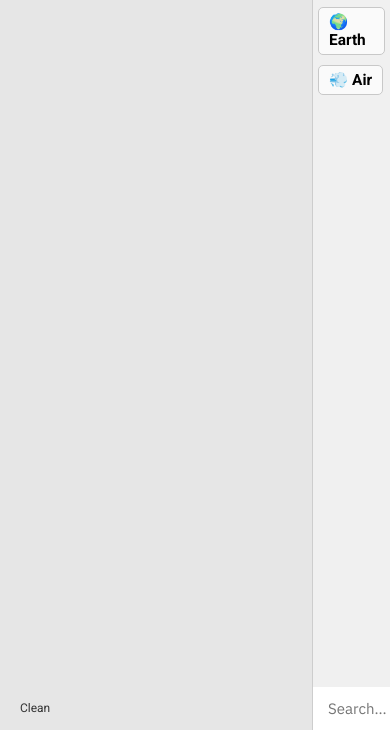
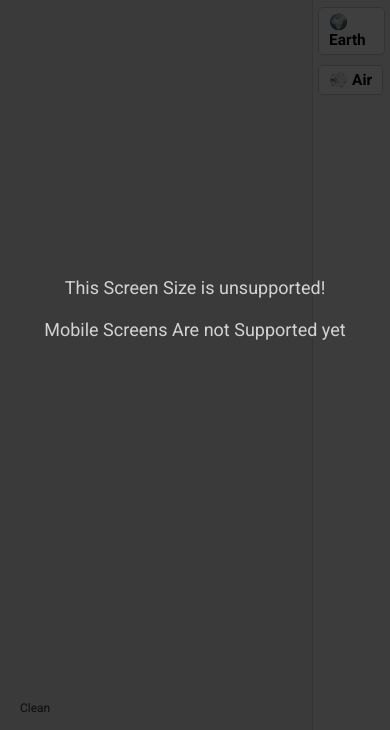
Before and after one commit to Copy05/InfinitCraft, a plain HTML site: page index.html in a window 390 px wide. Shown: the part 114-844 px from the top of the page. Drawn offline with Linux system fonts and the light colour scheme.

Commit message:
Performance: Restricted Users with smaller width (512px) screens

```diff
--- a/index.html
+++ b/index.html
@@ -26,5 +26,11 @@
         </div>
         <div id="clean-button">Clean</div>
     </div>
+
+    <div class="unsupported-container">
+        <div class="unsupported-text">
+          This Screen Size is unsupported!<br><br>Mobile Screens Are not Supported yet
+        </div>
+    </div>
 </body>
 </html>
--- a/styles.css
+++ b/styles.css
@@ -108,3 +108,45 @@ body {
     pointer-events: none;
     cursor: pointer;
 }
+
+.unsupported-container {
+    display: none;
+}
+
+.unsupported-text {
+    display: none;
+}
+
+@media (max-width: 512px) {
+    body {
+        overflow: hidden;
+    }
+
+    .unsupported-container {
+        display: flex;
+        position: fixed;
+        top: 0;
+        left: 0;
+        width: 100%;
+        height: 100%;
+        background-color: rgba(0, 0, 0, 0.75);
+        z-index: 9999;
+        justify-content: center;
+        align-items: center;
+        backdrop-filter: grayscale(80%);
+    }
+
+    .unsupported-text {
+        font-family: "Roboto", sans-serif;
+        display: block;
+        color: rgb(210, 210, 210);
+        font-size: 18px;
+        text-align: center;
+        max-width: 512px;
+        padding: 20px;
+    }
+
+    #search-container {
+        display: none;
+    }
+}
```
